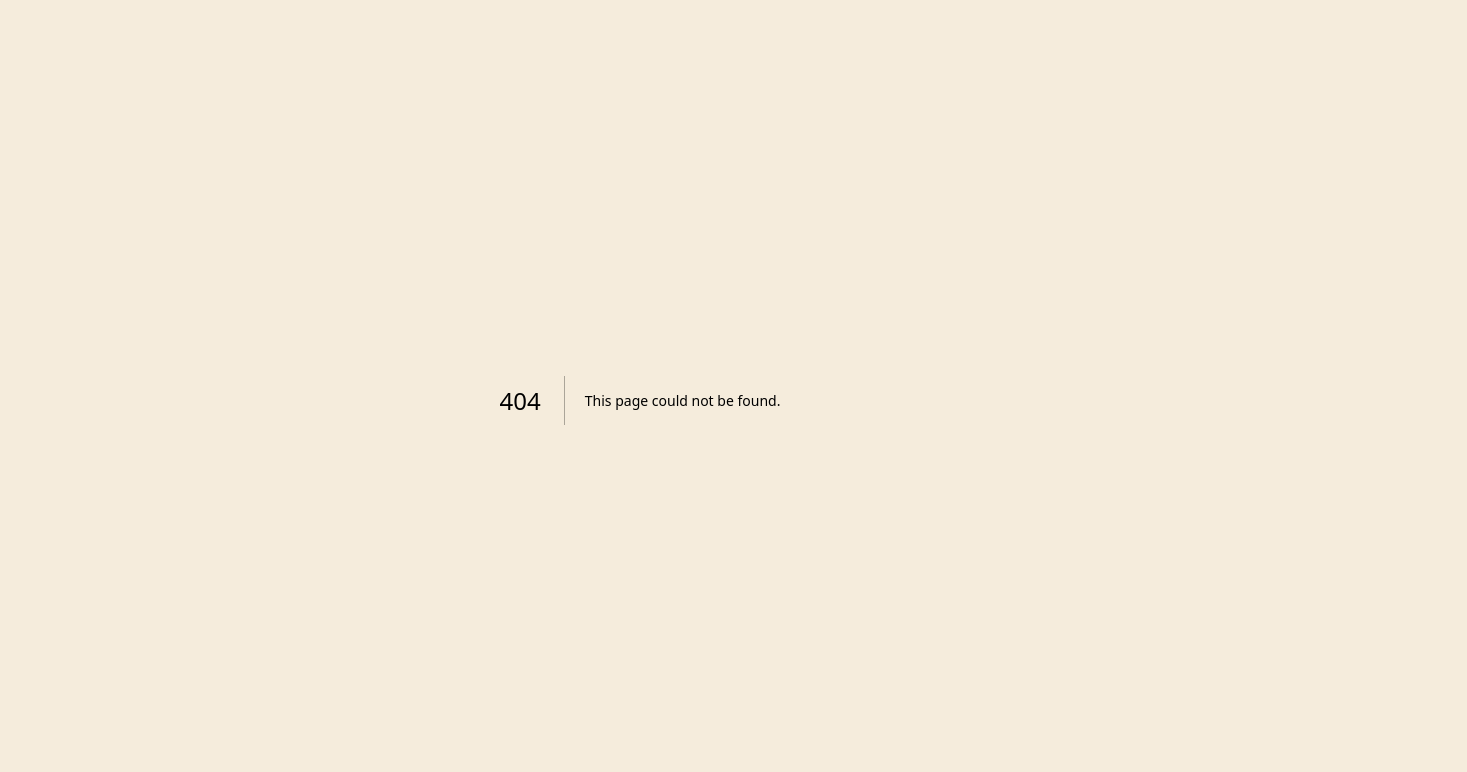
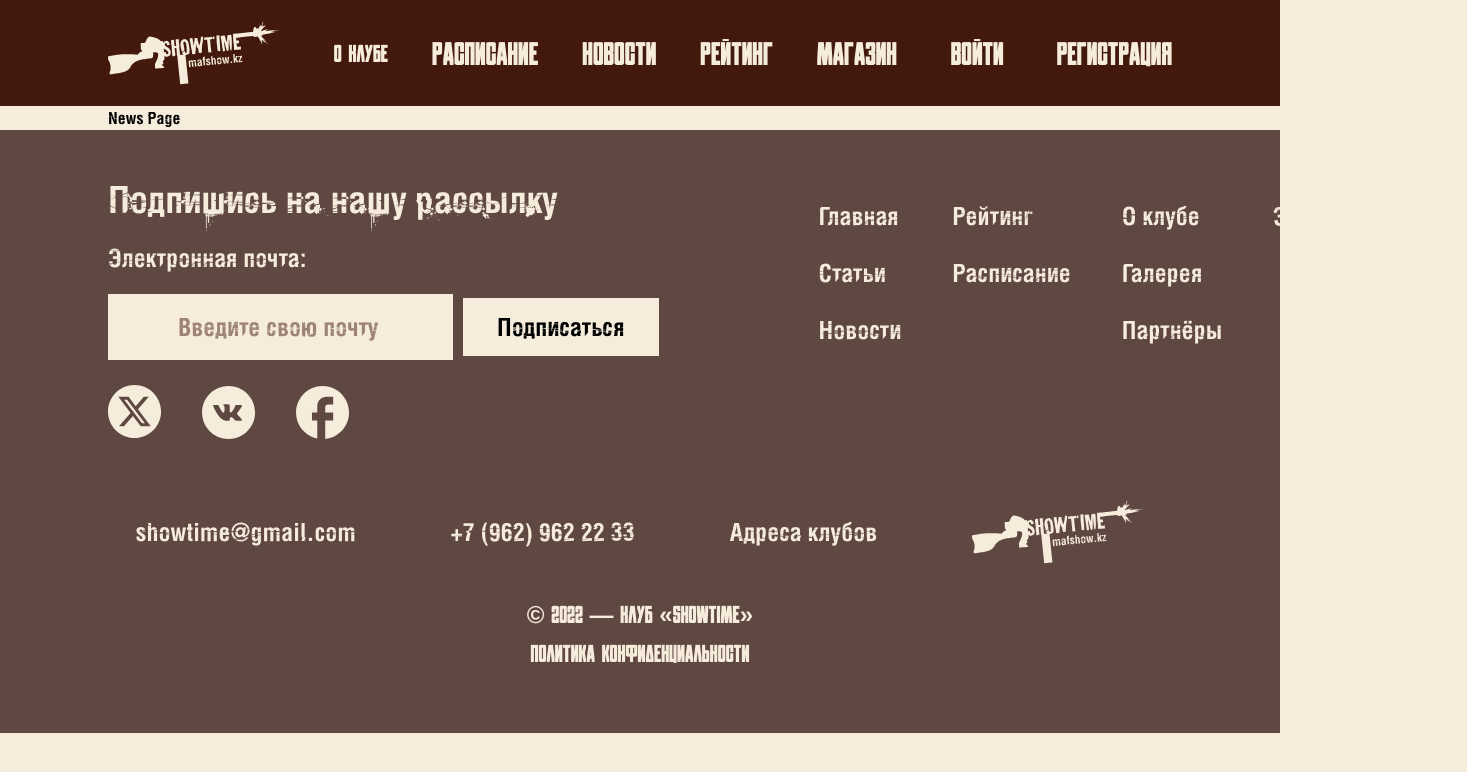
Before and after one commit to Nruzhzhaugash/hackathon_2024, a Next.js app: page /news in a window 1280 px wide. Before the commit this address had no page. Shown: the top 772 px of the page, 1467 px wide, since content can reach past the window. Built offline with nearby package versions, Linux system fonts and the light colour scheme.

Commit message:
just save

```diff
--- /dev/null
+++ b/src/app/news/page.tsx
@@ -0,0 +1,12 @@
+import NewsPage from "@/pages/News/ui/NewsPage";
+import Layout from "@/widgets/Layout/Layout";
+
+export default function News() {
+  return (
+    <Layout type="login">
+      <main className="container">
+        <NewsPage />
+      </main>
+    </Layout>
+  );
+}
--- a/src/entities/Navbar/ui/Navbar.tsx
+++ b/src/entities/Navbar/ui/Navbar.tsx
@@ -17,7 +17,7 @@ export default function Navbar() {
         Расписание
       </Link>
       <Link
-        href=""
+        href="/news"
         className="whitespace-nowrap font-obrazec uppercase font-extrabold text-link text-[32px]"
       >
         Новости
--- /dev/null
+++ b/src/features/banner/ui/Banner.tsx
@@ -0,0 +1,31 @@
+import React from "react";
+
+interface BannerProps {
+  title: string;
+  imgUrl: string;
+  content: string;
+}
+
+const Banner: React.FC<BannerProps> = ({ title, imgUrl, content }) => {
+  return (
+    <div>
+      <div className="mt-[60px] mb-[120px] relative h-[700px] w-[1295px] flex items-center justify-center">
+        <div className="absolute inset-0 overflow-hidden">
+          <img
+            className="w-full h-full object-cover"
+            src={imgUrl}
+            alt="background"
+          />
+        </div>
+        <div className="relative flex flex-col mt-[260px] items-center justify-center text-center text-link">
+          <h1 className="text-xl mb-[50px]">{title}</h1>
+          <div className="text-center w-[770px] mb-[240px]">
+            <p className="text-base font-involveRG">{content}</p>
+          </div>
+        </div>
+      </div>
+    </div>
+  );
+};
+
+export default Banner;
--- /dev/null
+++ b/src/pages/News/ui/NewsPage.tsx
@@ -0,0 +1,3 @@
+export default function NewsPage() {
+  return <div>News Page</div>;
+}
```
